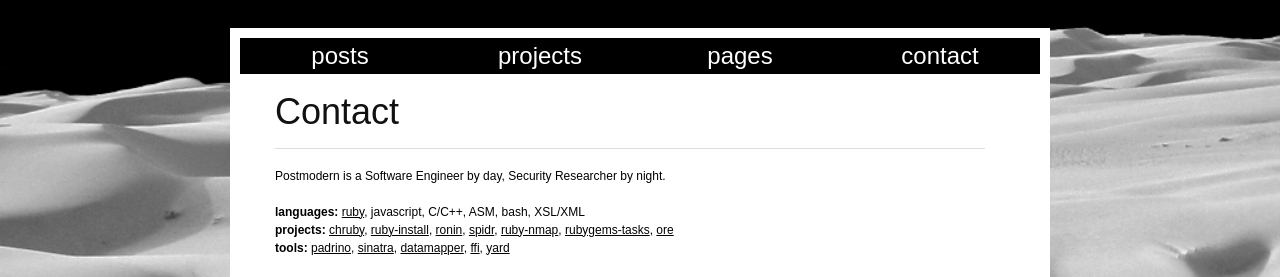
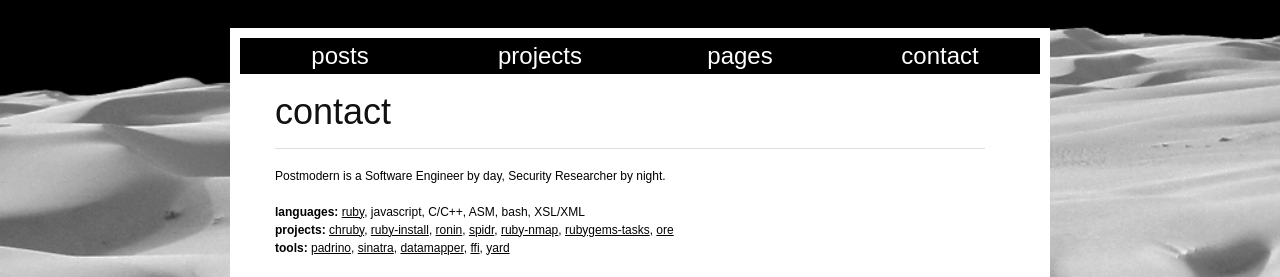
Before and after one commit to postmodern/postmodern.github.io, a Jekyll site: the page built from contact.md, in a window 1280 px wide. Shown: the part 152-429 px from the top of the page. Built offline with Jekyll 4.4.1, drawn with Linux system fonts in a browser that asks for light colours.

```diff
--- a/contact.md
+++ b/contact.md
@@ -1,9 +1,9 @@
 ---
 layout: default
-title: Contact
+title: contact
 ---
 
-# Contact
+# contact
 -----------------------------------------------------------------------------
 
 {% include about.html %}
--- a/projects.html
+++ b/projects.html
@@ -1,10 +1,11 @@
 ---
 layout: default
+title: projects
 css:
  - projects
 ---
 
-<h1>Projects</h1>
+<h1>projects</h1>
 <hr />
 
 {% for project in site.projects %}
```
Also changed, not shown: pages.md (+2 -1 lines).
